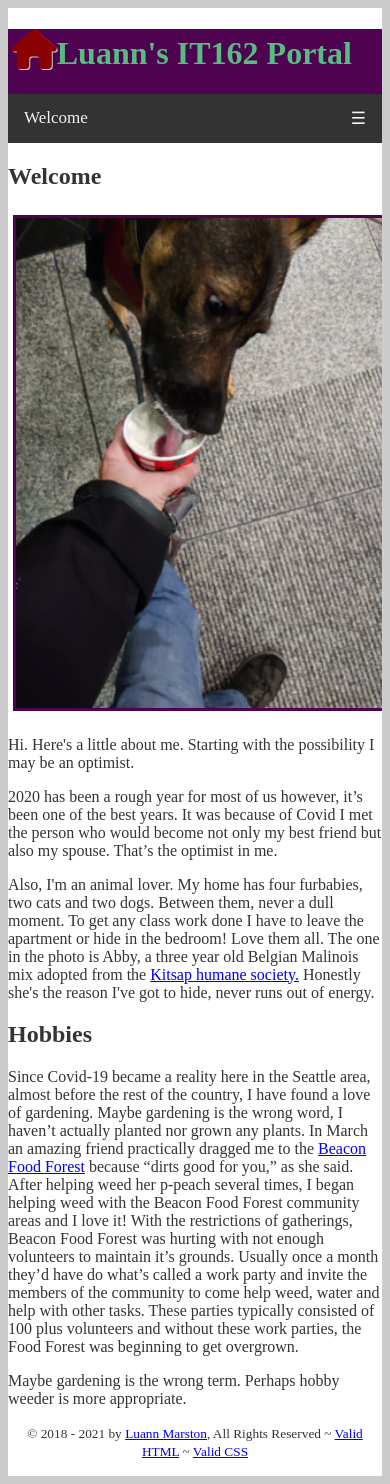
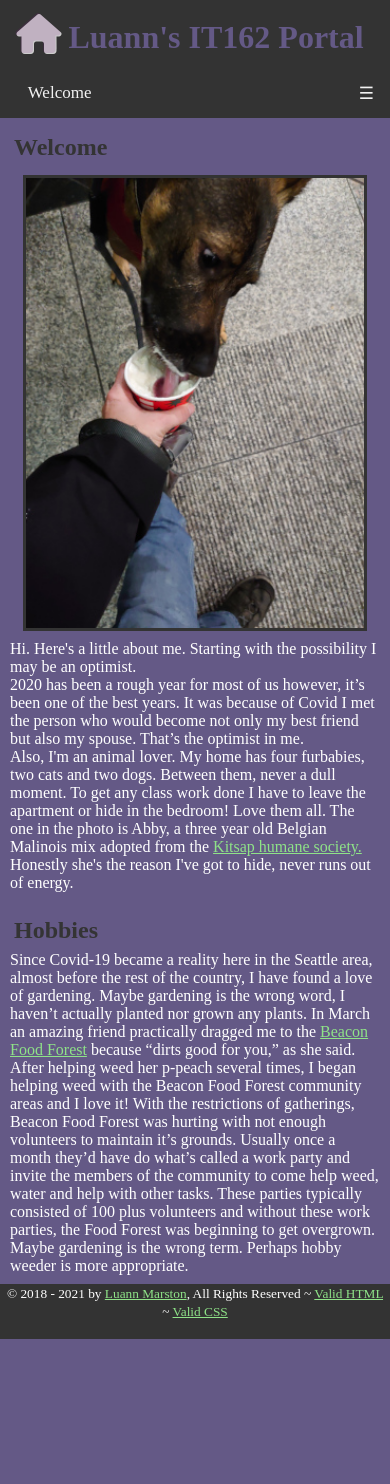
Before and after one commit to marstonlm/littlemore, a PHP site: page / in a window 390 px wide. After the commit the page ends 1339 px from the top, so only its background shows below. Run offline with PHP 8.4, Linux system fonts and the light colour scheme; data that the repository does not hold is empty; some libraries are stand-ins or nearby versions.

Commit message:
Update portal assignment
Changed the color theme.
Modified the CSS so the layout displays properly in mobile, tablet and laptop views.

```diff
--- a/css/form.css
+++ b/css/form.css
@@ -1,6 +1,8 @@
 /* section style */
 
-
+form {
+  color: #fff;
+}
 
 /* start reCAPTCHA styles */
 
--- a/css/portal.css
+++ b/css/portal.css
@@ -1,41 +1,57 @@
 /* My WEB120 Portal Website Styles */
 
 /* --------Color Palette ----------
-#4E0250 - Russian Violet - Header/Footer
+#4E0250 - Russian Violet
 #801A86 - Mardi Gras
-#645986 - Dark Blue Gray - Main Font Color
+#645986 - Dark Blue Gray
 #8FE388 - Light Green
-#58BC82 - Medium Sea Green */
+#58BC82 - Medium Sea Green
 
 /* ----------- Global Styles ----------- */
-html {
-    background-color:#ccc;
-    box-sizing: border-box;
+
+* {
+    margin:0;
+    padding:0;
 }
 
-*, *:before, *:after {
-  box-sizing: inherit;
+html,body {
+    margin:0;
+    padding:0;
 }
 
 main.wrapper {
-    background-color:#fff;
-    color: #343434;
     margin: 0 auto;
     padding: 0;
+    background-color: #645986;
+    color: #343434;
     overflow:auto;
 }
 header {
-    background: #4E0250;
+    background: #333;
     top: 0;
     margin: 0;
-    color: #58BC82;
+    padding-top: 13px;
+    padding-left: 3%;
+    color: #645986;
+}
+
+h1 {
+    padding-bottom: 13px;
 }
 
 h1>a {
+    padding-right: 2.5%
     text-decoration: none;
     color: #58BC82;
 }
 
+p {
+    color: white;
+}
+
+a {
+    color: #8FE388;
+}
 /* font awesome icon styles */
 i.logo {
     color: darkred; /* a less boring color */
@@ -55,14 +71,18 @@ i.logo {
 */
 
 footer {
+    height: 55px;
     clear:both;
-    background-color: #fff; /* #4E0250, #fff */
-    color: *#58BC82; /*#58BC82 */
+    background-color: #333;
+    color: *#fff;
 }
 
 footer p {
+    margin: 0 auto;
     text-align: center;
 }
+
+
 
 /* Embed Responsively Rules! */
 div.embed-container {
@@ -162,11 +196,23 @@ div.embed-container iframe {
 /* PHONE */
 @media all and (max-width:736px) {
 
+    section, aside {
+        padding: 9px 7px;
+    }
+    section > h2, aside > h2 {
+        padding: 7px;
+    }
+
+    p {
+        padding-right: 3px;
+        padding-left: 3px;
+    }
+
     img.phone {
-       		width:100%;
-            border: 3px solid #4E0250;
-            margin: 5px;
-            display:inline-block;
+       		width:90%;
+            border: 3px solid #333;
+            margin: 7px auto 9px;
+            display: block;
     }
 
     img.tablet, img.desktop {
--- a/includes/header.php
+++ b/includes/header.php
@@ -16,7 +16,7 @@
 <!-- START WRAPPER -->
 <main class="wrapper">
 <header>
-  <h1><i class="logo fa <?=$logo?>"<?=$logo_color?>></i>Luann's IT162 Portal</h1>
+  <h1><i class="logo fa <?=$logo?>"<?=$logo_color?>></i> Luann's IT162 Portal</h1>
   <nav>
     <ul class="topnav" id="myTopnav">
       <?=makeLinks($nav1)?>
--- a/includes/portal-config.php
+++ b/includes/portal-config.php
@@ -19,29 +19,40 @@ define('THIS_PAGE',basename($_SERVER['PHP_SELF']));
 
 //die;
 
+/* --------Color Palette ----------
+#4E0250 - Russian Violet
+#801A86 - Mardi Gras
+#645986 - Dark Blue Gray
+#8FE388 - Light Green
+#58BC82 - Medium Sea Green
+*/
+
 switch(THIS_PAGE){
 	case 'index.php':
 		$title = "Luann's IT162 Title Page";
 		$logo = 'fa-home';
+		$logo_color = ' style="color:rgba(128,26,134,.15)"';
 		$pageID = 'Welcome';
 	break;
 
 	case 'big/index.php':
-		$title = "Luann's Big";
+		$title = " Luann's Big";
 		$logo = 'fa-universal-access';
+		$logo_color = ' style="color:rgba(128,26,134,.15)"';
 		$pageID = 'Big';
 	break;
 
 	case 'aia.php':
-		$title = "AIA";
+		$title = " AIA";
 		$logo = 'fa-universal-access';
-		$logo_color = ' style="color:#00f"';
+		$logo_color = ' style="color:rgba(128,26,134,.15)"';
 		$pageID = 'Aia';
 	break;
 
 	case 'flowchart.php':
-		$title = "Flowchart layout";
+		$title = " Flowchart layout";
 		$logo = 'fa-pencil-square-o';
+		$logo_color = ' style="color:rgba(128,26,134,.15)"';
 		$pageID = 'Flowchart';
 	break;
 
@@ -52,9 +63,9 @@ switch(THIS_PAGE){
 	break;
 
 	case 'contactme.php':
-		$title = "Luann's IT162 Contact Page";
+		$title = " Luann's IT162 Contact Page";
 		$logo = 'fa-paper-plane-o';
-		$logo_color = ' style="color:#0f0"';
+		$logo_color = ' style="color:rgba(128,26,134,.15)"';
 		$pageID = 'Contact Luann';
 	break;
 
```
Also changed, not shown: other parts of css/portal.css (+34 -20 lines), aia.php (+9 -1 lines), flowchart.php (+9 -2 lines), index.html (deleted, +0 -75 lines).
